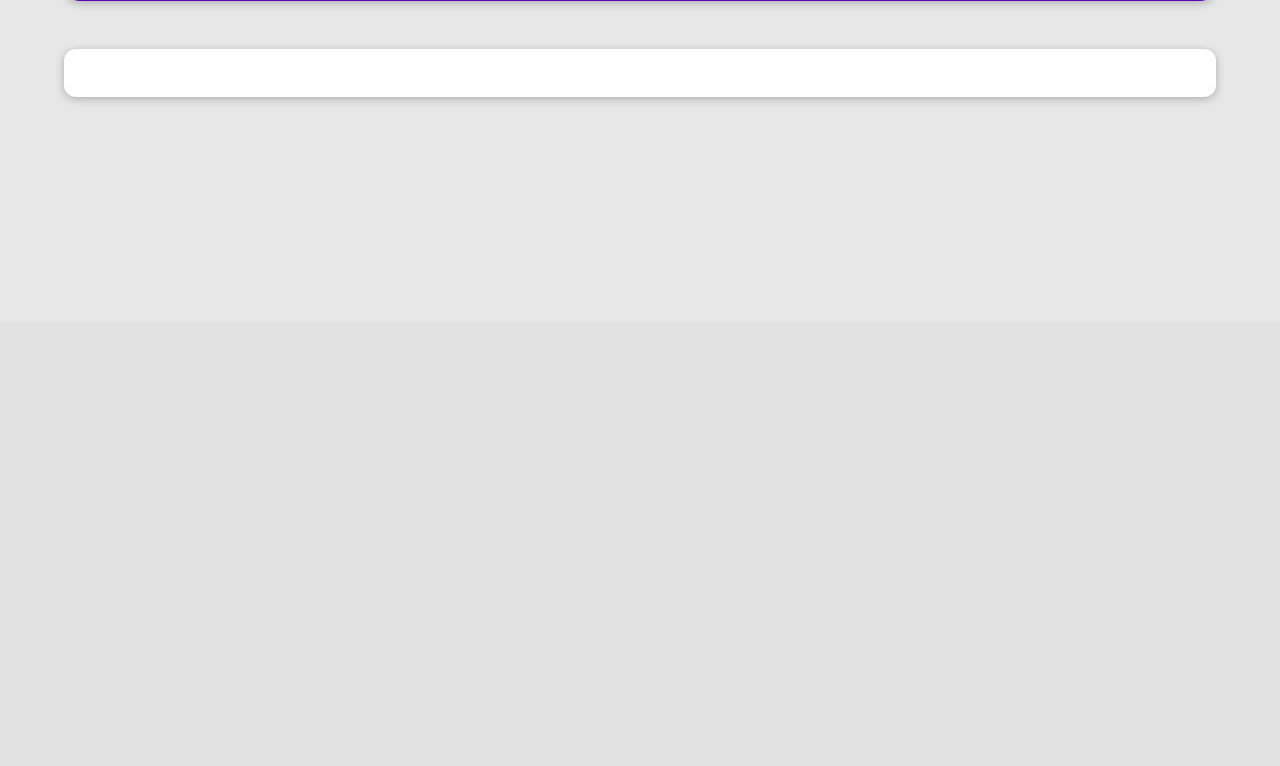
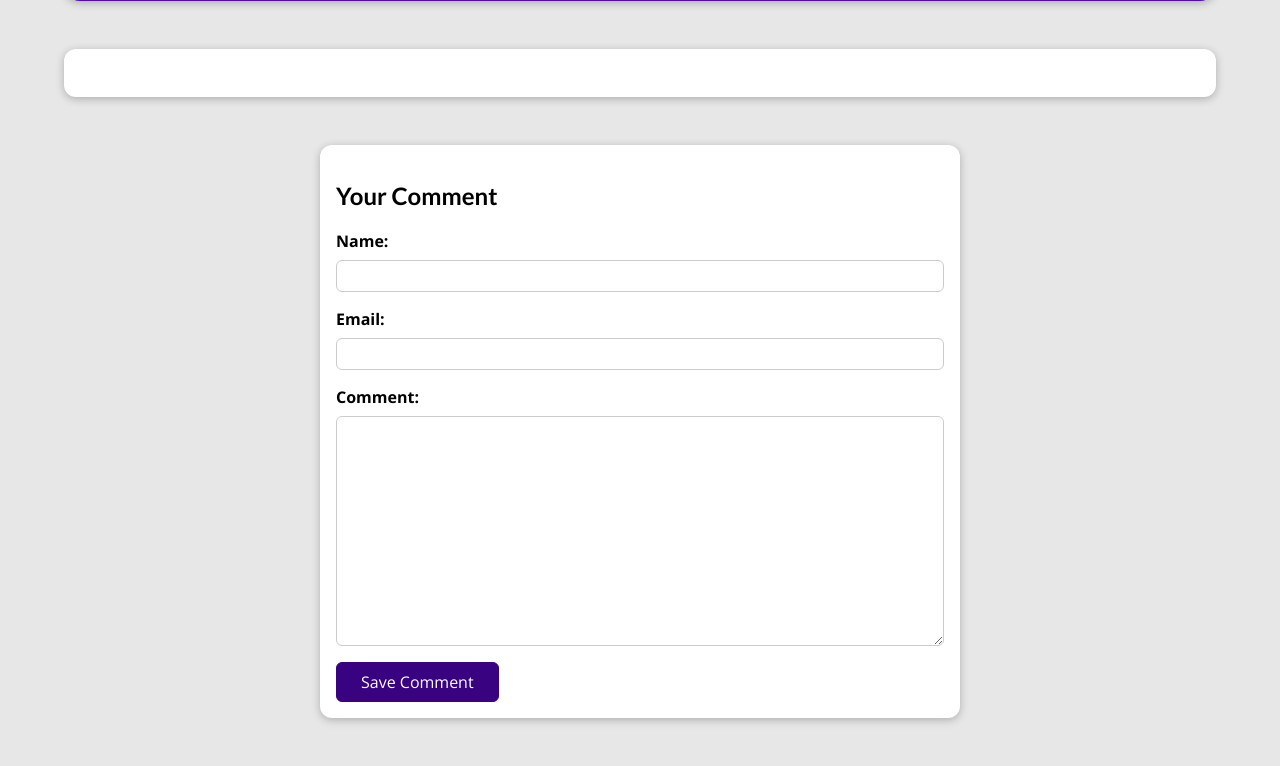
Before and after one commit to gsuvodip/django-the-complete-guide, a Django app: template prj_my_site/blog/templates/blog/post-detail.html in a window 1280 px wide. Shown: the part 479-1245 px from the top of the page. Before the commit the page ends 580 px from the top, so only its background shows below. Run offline with Django 4.2, Linux system fonts and the light colour scheme; the template is opened without the code that fills it: values that come from a table or form of the project are taken from there, others are empty.

Commit message:
adding Comment form

```diff
--- /dev/null
+++ b/prj_my_site/blog/forms.py
@@ -0,0 +1,13 @@
+from django import forms
+
+from .models import Comment
+
+class CommentForm(forms.ModelForm):
+    class Meta:
+        model = Comment
+        exclude = ["post"]
+        labels = {
+            "user_name": "Name",
+            "email_address": "Email",
+            "text": "Comment"
+        }
--- a/prj_my_site/blog/static/blog/post-detail.css
+++ b/prj_my_site/blog/static/blog/post-detail.css
@@ -53,12 +53,27 @@ body {
   text-decoration: none;
 }
 
-  #summary a:hover{
-    color: salmon;
+#summary time {
+  font-weight: bold;
 }
 
-  #summary time {
-    font-weight: bold;
+#read-later {
+  margin: 2rem 0;
+}
+
+#read-later button {
+  background-color: transparent;
+  border: 1px solid white;
+  padding: 0.5rem 2rem;
+  font: inherit;
+  color: white;
+  cursor: pointer;
+}
+
+#read-later button:hover,
+#read-later button:active {
+  background-color: white;
+  color: #390281;
 }
 
 main {
@@ -72,11 +87,118 @@ body {
 }
 
 .tag {
-    background-color: rgb(252, 175, 167);
+  background-color: white;
   color: #390281;
-    padding: 0.25rem 0.5rem;
+  padding: 0.5rem 1rem;
   border-radius: 8px;
+}
 
-    font-size: small;
+#comment-form {
+  margin: 3rem auto;
+  width: 90%;
+  max-width: 40rem;
+  border-radius: 12px;
+  background-color: white;
+  box-shadow: 0 2px 8px rgba(0, 0, 0, 0.25);
+  padding: 1rem;
+}
+
+#comment-form button {
+  font: inherit;
+  background-color: #390281;
+  color: white;
+  border: 1px solid #390281;
+  padding: 0.5rem 1.5rem;
+  border-radius: 6px;
+  cursor: pointer;
+}
+
+#comment-form button:hover,
+#comment-form button:active {
+  background-color: #4f0ba7;
+  border-color: #4f0ba7;
+}
+
+.form-control {
+  margin-bottom: 1rem;
+}
+
+.form-control label {
   font-weight: bold;
+  margin-bottom: 0.5rem;
+  display: block;
 }
+
+.form-control input,
+.form-control textarea {
+  display: block;
+  width: 100%;
+  font: inherit;
+  padding: 0.25rem;
+  border-radius: 6px;
+  border: 1px solid #ccc;
+}
+
+.errorlist {
+  list-style: none;
+  margin: 0.5rem 0;
+  padding: 0;
+  color: #d6000b;
+}
+
+.invalid label {
+  color: #d6000b;
+}
+
+.invalid input,
+.invalid textarea {
+  border-color: #d6000b;
+  background-color: #ffe6e7;
+}
+
+#alert {
+  margin: 8rem auto 3rem auto;
+  border: 1px solid #d6000b;
+  background-color: #ffe6e7;
+  padding: 1rem;
+  width: 90%;
+  max-width: 40rem;
+}
+
+#alert a {
+  text-decoration: none;
+  border: 1px solid #d6000b;
+  background-color: #d6000b;
+  color: white;
+  padding: 0.25rem 1.5rem;
+  border-radius: 6px;
+}
+
+#comments {
+  margin: 3rem auto;
+  width: 90%;
+  max-width: 60rem;
+  border-radius: 12px;
+  background-color: white;
+  box-shadow: 0 2px 8px rgba(0, 0, 0, 0.25);
+  padding: 1rem 2rem;
+}
+
+#comments ul {
+  list-style: none;
+  margin: 0;
+  padding: 0;
+}
+
+#comments li {
+  margin-bottom: 1rem;
+  border-bottom: 2px solid #ccc;
+}
+
+#comments li:last-of-type {
+  border-bottom: none;
+}
+
+#comments h2 {
+  color: #464646;
+}
--- a/prj_my_site/blog/templates/blog/post-detail.html
+++ b/prj_my_site/blog/templates/blog/post-detail.html
@@ -25,7 +25,22 @@
         </div>
       </article>
     </section>
+
     <main>
       {{post.content|linebreaks}}
     </main>
+
+    <section id="comment-form">
+      <h2>Your Comment</h2>
+      <form>
+        {% for form_field in comment_form %}
+          <div class="form-control">
+            {{form_field.label_tag}}
+            {{form_field}}
+            {{form_field.errors}}
+          </div>
+        {% endfor %}
+        <button>Save Comment</button>
+      </form>
+    </section>
 {% endblock content %}
--- a/prj_my_site/blog/views.py
+++ b/prj_my_site/blog/views.py
@@ -3,6 +3,7 @@ from django.shortcuts import render, get_object_or_404
 from django.views.generic import ListView, DetailView
 
 from .models import Post
+from .forms import CommentForm
 
 # Create your views here.
 
@@ -32,6 +33,7 @@ class PostDetailPageView(DetailView):
     def get_context_data(self, **kwargs):
         context = super().get_context_data(**kwargs)
         context["post_tags"] = self.object.tags.all()
+        context["comment_form"] = CommentForm()
         return context
 
 # Function Based Views
```
Lines whose indentation alone changed are shown as unchanged.
